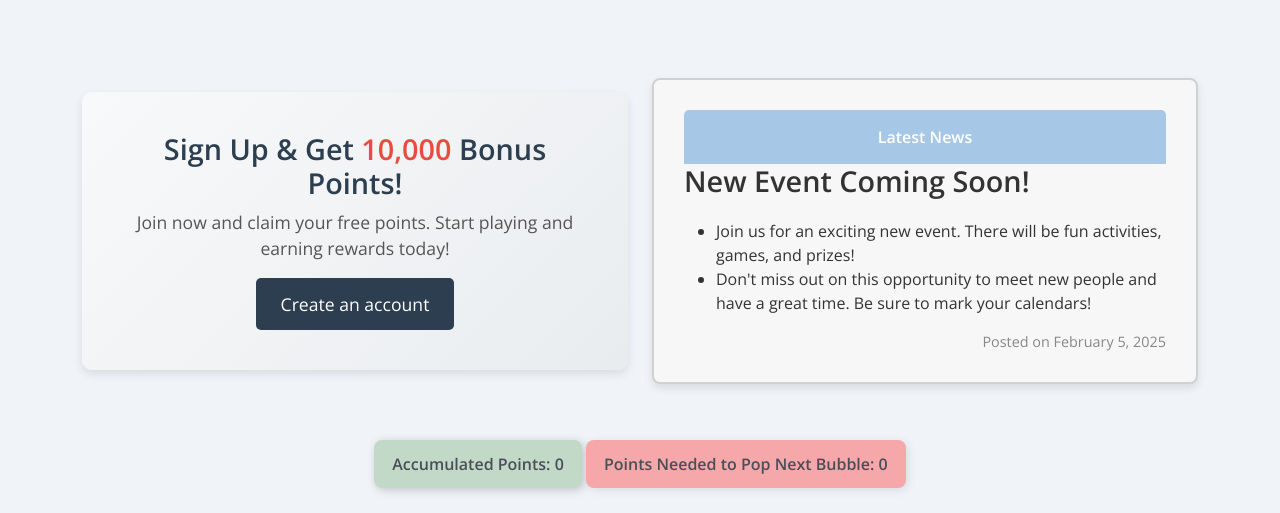
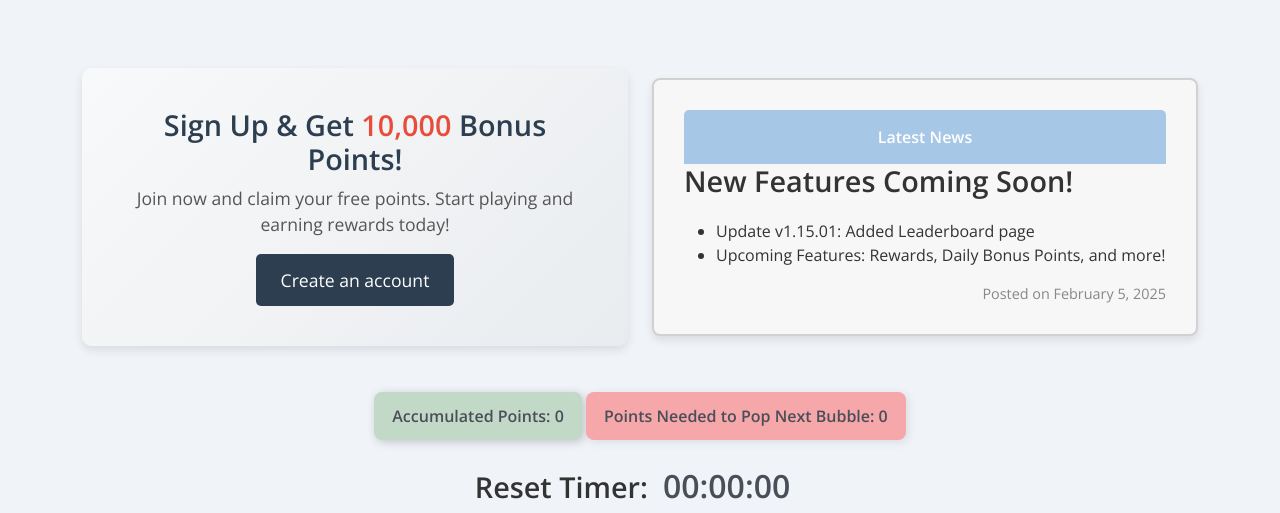
Before and after one commit to jasonch01/BubblePoints, a Flask app: page / in a window 1280 px wide. Shown: the part 66-579 px from the top of the page. Run offline with Flask 3, Linux system fonts and the light colour scheme; some libraries are stand-ins or nearby versions.

Commit message:
Updated 2/5/2025 v1.15.02

```diff
--- a/templates/index.html
+++ b/templates/index.html
@@ -10,17 +10,17 @@
         <div class="signup-section text-center w-100">
             <h2>Sign Up & Get <span class="bonus-points">10,000</span> Bonus Points!</h2>
             <p>Join now and claim your free points. Start playing and earning rewards today!</p>
-            <a href="#" class="btn signup-btn btn-lg">Create an account</a>
+            <a href="/register" class="btn signup-btn btn-lg">Create an account</a>
         </div>
     </div>
       <!-- Right Column: Announcement Box -->
       <div class="col-md-6">
           <div class="announcement-box">
               <div class="header">Latest News</div>
-              <h2>New Event Coming Soon!</h2>
+              <h2>New Features Coming Soon!</h2>
               <ul>
-                <li>Join us for an exciting new event. There will be fun activities, games, and prizes!</li>
-                <li>Don't miss out on this opportunity to meet new people and have a great time. Be sure to mark your calendars!</li>
+                <li>Update v1.15.01: Added Leaderboard page</li>
+                <li>Upcoming Features: Rewards, Daily Bonus Points, and more!</li>
               </ul>
               <div class="date">Posted on February 5, 2025</div>
           </div>
```
Also changed, not shown: dublbubl.db, 2 other files.
